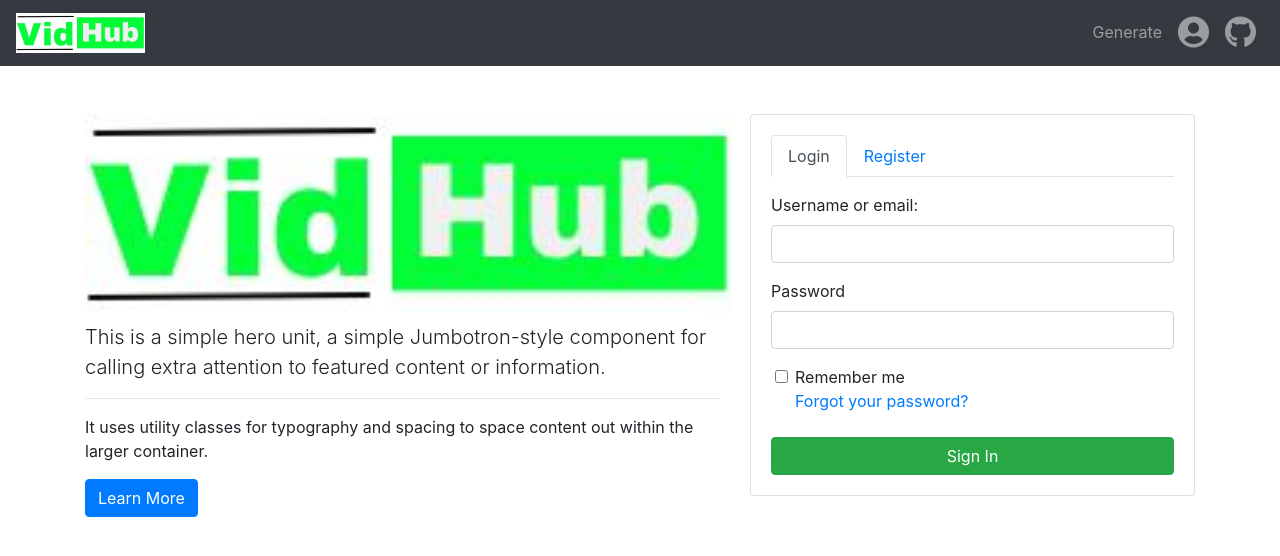
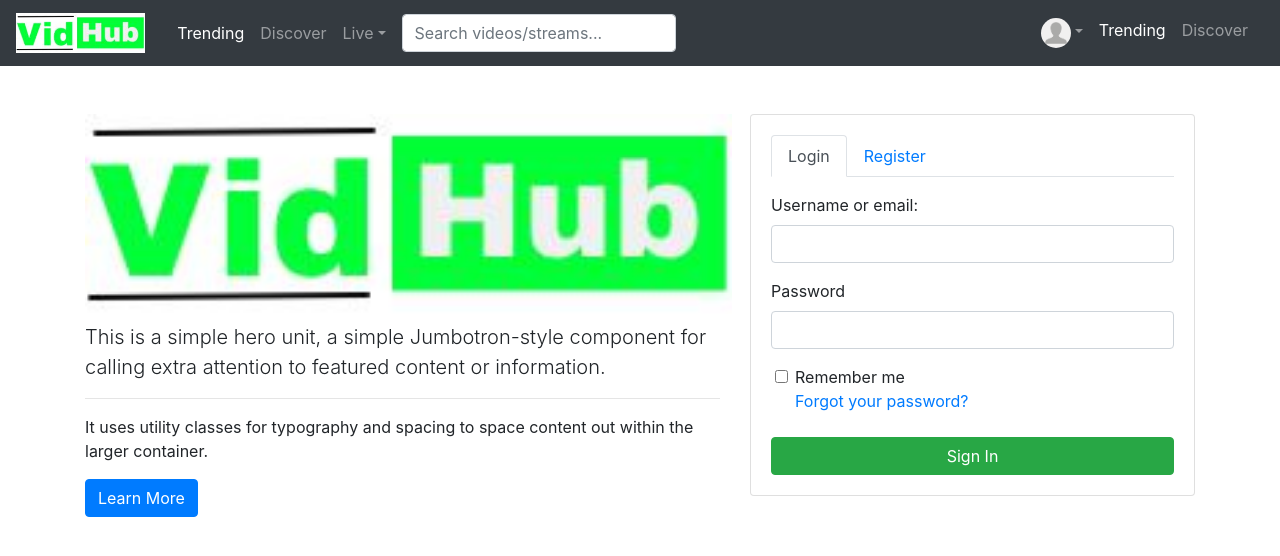
Before and after one commit to ahtee/vidhub, a React (Create React App) app: page / in a window 1280 px wide. Shown: the top 556 px of the page. Built offline with nearby package versions, Linux system fonts and the light colour scheme.

Commit message:
Changing navbar

```diff
--- a/src/App.css
+++ b/src/App.css
@@ -21,3 +21,11 @@ body {
   position: relative;
   left: -50px;
 }
+
+.dropdown-menu {
+  width: 250px;
+}
+
+.nav-user-login {
+  border-radius: 50%;
+}
--- a/src/Navigation.js
+++ b/src/Navigation.js
@@ -1,20 +1,8 @@
 import React, { Component } from 'react';
 import './App.css';
 import logo from './VidHub.JPG';
-import {
-  Button,
-  Collapse,
-  Navbar,
-  NavbarToggler,
-  NavbarBrand,
-  Nav,
-  NavItem,
-  NavLink,
-  Form,
-  FormGroup,
-  Label,
-  Input
- } from 'reactstrap';
+import user from './default-user.png';
+import { Button, Form, FormGroup, Label, Input } from 'reactstrap';
 
 export default class App extends Component {
   constructor(props) {
@@ -34,24 +22,82 @@ export default class App extends Component {
 
   render() {
     return (
-        <Navbar color="dark" dark expand="md">
-          <NavbarBrand><img src={logo} alt="logo" class="logo" height="40"/></NavbarBrand>
 
-          <NavbarToggler onClick={this.toggle} />
-          <Collapse isOpen={this.state.isOpen} navbar>
-            <Nav className="ml-auto" navbar>
-            <NavItem>
-              <NavLink className="mt-1" activeClassName="active" href="/gen" exact>Generate</NavLink>
-            </NavItem>
-              <NavItem>
-                <NavLink activeClassName="active" href="/" exact><i class="fas fa-user-circle fa-2x"></i></NavLink>
-              </NavItem>
-              <NavItem>
-                <NavLink href="https://github.com/ahtee/vidhub" target="_blank"><i className="fab fa-github fa-2x"></i></NavLink>
-              </NavItem>
-            </Nav>
-          </Collapse>
-        </Navbar>
+      <nav className="navbar navbar-expand-lg navbar-dark bg-dark">
+        <div className="d-flex flex-justify-between flex-auto">
+          <div className="d-flex">
+            <a className="navbar-brand" href="/"><img src={logo} alt="VidHub" height="40"/></a>
+            <button className="navbar-toggler" type="button" data-toggle="collapse" data-target="#navbarSupportedContent" aria-controls="navbarSupportedContent" aria-expanded="false" aria-label="Toggle navigation">
+              <span className="navbar-toggler-icon"></span>
+            </button>
+            <div className="collapse navbar-collapse" id="navbarSupportedContent">
+              <ul className="navbar-nav d-flex pl-2 pr-2 flex-items-center text-bold list-style-none">
+                <li className="nav-item active">
+                  <a className="nav-link" href="/">Trending <span className="sr-only">(current)</span></a>
+                </li>
+                <li className="nav-item">
+                  <a className="nav-link" href="/">Discover</a>
+                </li>
+                <li className="nav-item dropdown">
+                  <a className="nav-link dropdown-toggle" href="/" id="navbarDropdown" role="button" data-toggle="dropdown" aria-haspopup="true" aria-expanded="false">
+                    Live
+                  </a>
+                  <div className="dropdown-menu" aria-labelledby="navbarDropdown">
+                    <a className="dropdown-item" href="/">Games</a>
+                    <a className="dropdown-item" href="/">Vlogs</a>
+                    <div className="dropdown-divider"></div>
+                    <a className="dropdown-item" href="/">Code</a>
+                  </div>
+                </li>
+              </ul>
+            </div>
+          </div>
+          <form className="form-inline my-2 my-lg-0">
+            <input className="form-control mr-sm-2" type="search" placeholder="Search videos/streams..." aria-label="Search" />
+            <input className="btn btn-outline-success my-2 my-sm-0" type="hidden" />
+          </form>
+        </div>
+        <div className="d-flex justify-content-end ml-auto">
+          <ul className="navbar-nav d-flex pl-2 pr-2 flex-items-center text-bold list-style-none">
+            <li className="nav-item dropdown">
+              <a className="nav-link dropdown-toggle" href="/" id="navbarDropdown" role="button" data-toggle="dropdown" aria-haspopup="true" aria-expanded="false">
+                <img src={user} className="nav-user-login" alt="Log In" width="30" height="30" />
+              </a>
+              <div className="dropdown-menu p-3" aria-labelledby="navbarDropdown">
+                <Form>
+                  <FormGroup>
+                    <Label htmlFor="user-email">Username or email:</Label>
+                    <Input type="email" name="user-email" id="user-email" required/>
+                  </FormGroup>
+                  <FormGroup>
+                    <Label htmlFor="user-password">Password</Label>
+                    <Input type="password" name="user-password" id="user-password" required/>
+                  </FormGroup>
+                  <div class="remember-me checkbox">
+                    <FormGroup className="ml-4">
+                      <Label htmlFor="remember">
+                        <Input type="checkbox" name="remember" id="remember" value="0" />
+                        <span className="pull-left">Remember me</span>
+                        <div className="pull-right forgot-password">
+                          <a href="/">Forgot your password?</a>
+                        </div>
+                      </Label>
+                    </FormGroup>
+                  </div>
+                  <Button type="submit" className="btn btn-success" block="true">Sign In</Button>
+                </Form>
+              </div>
+            </li>
+            <li className="nav-item active">
+              <a className="nav-link" href="/">Trending <span className="sr-only">(current)</span></a>
+            </li>
+            <li className="nav-item">
+              <a className="nav-link" href="/">Discover</a>
+            </li>
+          </ul>
+        </div>
+      </nav>
+
     );
   }
 }
```
Also changed, not shown: src/default-user.png (added), 1 other file (tests, documents, lock files or other folders).
